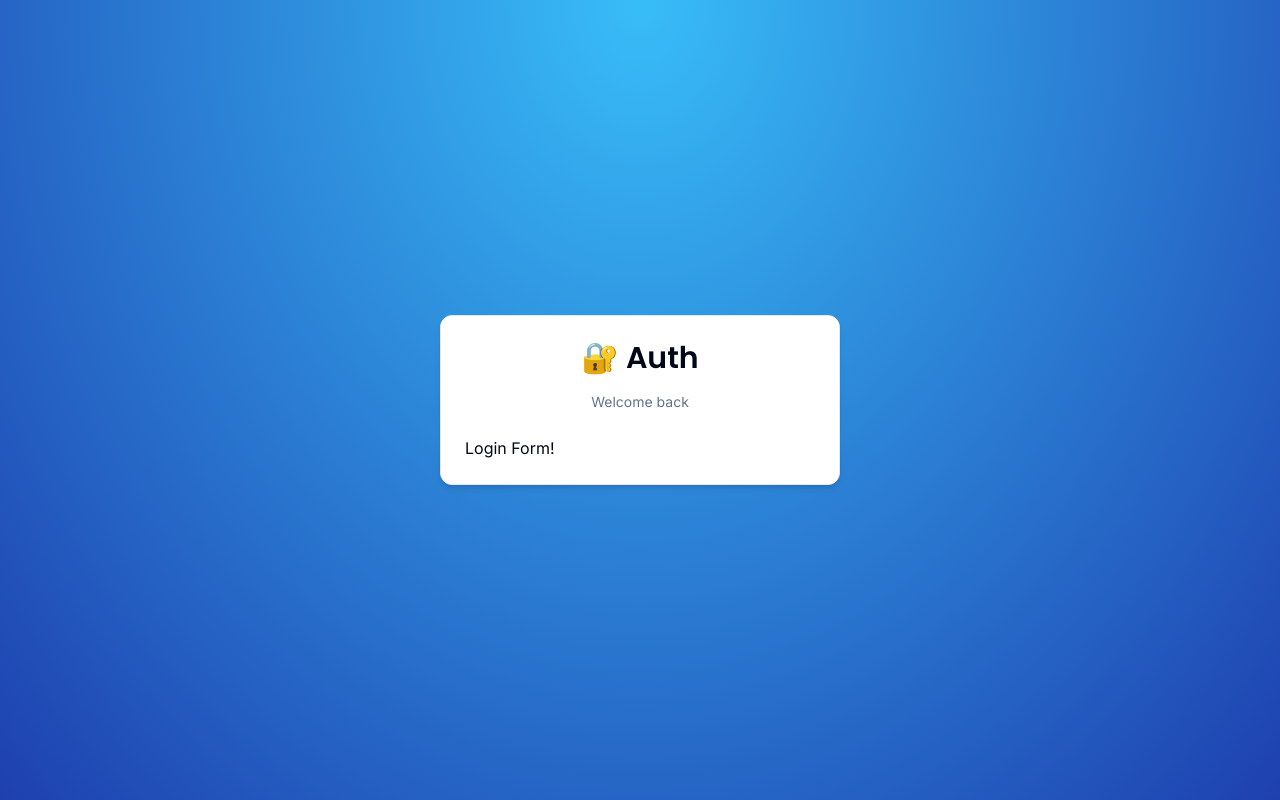
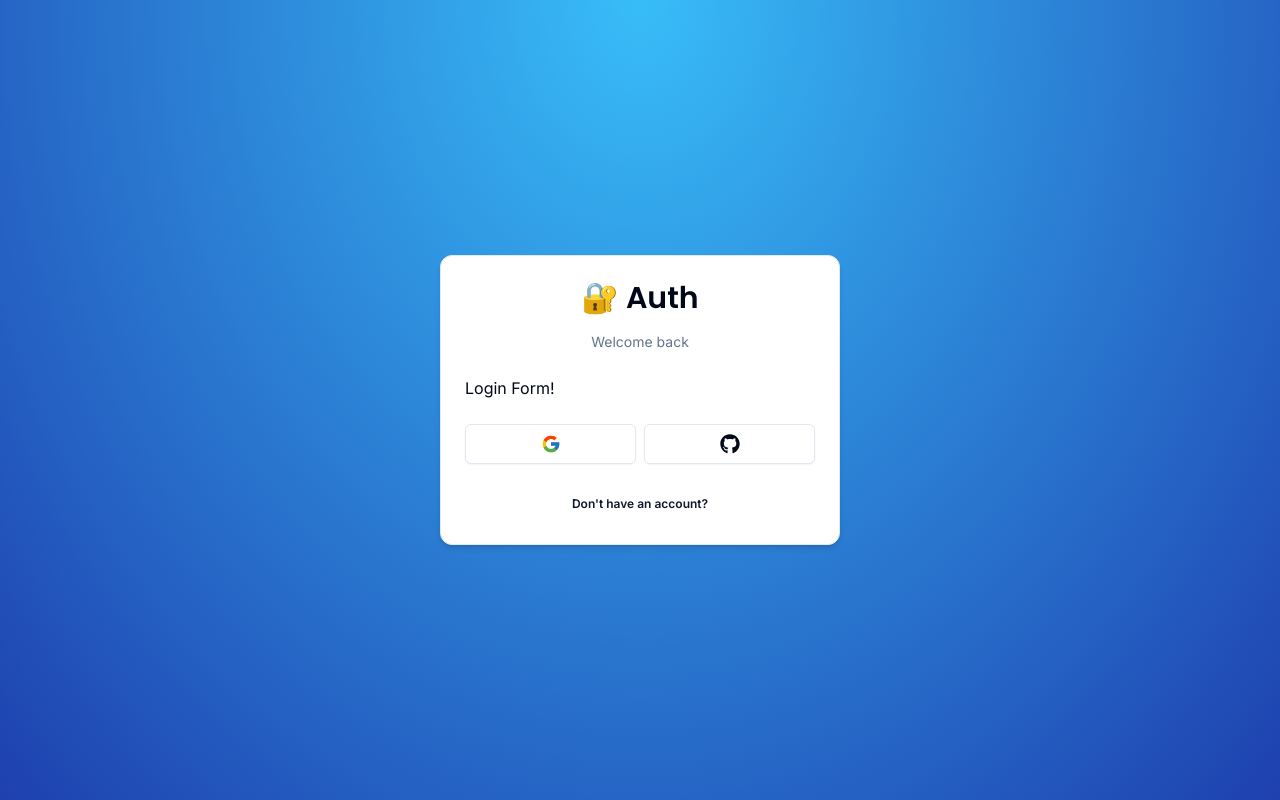
Before and after one commit to Luancss/next14-auth, a Next.js app: page /auth/login in a window 1280 px wide. Built offline with nearby package versions, Linux system fonts and the light colour scheme.

Commit message:
integrate social login and back button in authentication card

```diff
--- /dev/null
+++ b/components/auth/back-button.tsx
@@ -0,0 +1,27 @@
+"use client"
+
+import Link from "next/link";
+import { Button } from "../ui/button"
+
+interface BackButtonProps {
+  label: string;
+  href: string;
+}
+
+export const BackButton = ({
+  href,
+  label
+}: BackButtonProps) => {
+  return (
+    <Button
+      variant="link"
+      className="font-normal w-full font-semibold"
+      size="sm"
+      asChild
+    >
+      <Link href={href}>
+        {label}
+      </Link>
+    </Button>
+  )
+}
--- a/components/auth/card-wrapper.tsx
+++ b/components/auth/card-wrapper.tsx
@@ -7,6 +7,8 @@
   CardFooter,
  } from "@/components/ui/card";
 import { Header } from "@/components/auth/header";
+import Social from "@/components/auth/social";
+import { BackButton } from "./back-button";
 
 
 interface CardWrapperProps {
@@ -32,6 +34,17 @@
       <CardContent>
         {children}
       </CardContent>
+      {showSocial && (
+        <CardFooter>
+          <Social/>
+        </CardFooter>
+      )}
+      <CardFooter>
+        <BackButton
+          label={backButtonLabel}
+          href={backButtonHref}
+        />
+      </CardFooter>
     </Card>
   )
 }
--- a/components/auth/login-form.tsx
+++ b/components/auth/login-form.tsx
@@ -1,4 +1,4 @@
-import { CardWrapper } from "./card-wrapper"
+import { CardWrapper } from "@/components/auth/card-wrapper"
 
 export const LoginForm = () => {
   return (
--- /dev/null
+++ b/components/auth/social.tsx
@@ -0,0 +1,30 @@
+"use client"
+
+import { FcGoogle } from "react-icons/fc";
+import { FaGithub } from "react-icons/fa";
+import { Button } from "@/components/ui/button";
+
+export const Social = () => {
+  return (
+    <div className="flex items-center w-full gap-x-2">
+      <Button
+        size="lg"
+        className="w-full"
+        variant="outline"
+        onClick={() => {}}
+      >
+        <FcGoogle className="w-5 h-5"/>
+      </Button>
+      <Button
+        size="lg"
+        className="w-full"
+        variant="outline"
+        onClick={() => {}}
+      >
+        <FaGithub className="w-5 h-5"/>
+      </Button>
+    </div>
+  )
+}
+
+export default Social;
--- a/package.json
+++ b/package.json
@@ -16,6 +16,7 @@
     "next": "14.2.5",
     "react": "^18",
     "react-dom": "^18",
+    "react-icons": "^5.2.1",
     "tailwind-merge": "^2.4.0",
     "tailwindcss-animate": "^1.0.7"
   },
```
Also changed, not shown: 1 other file (tests, documents, lock files or other folders).
